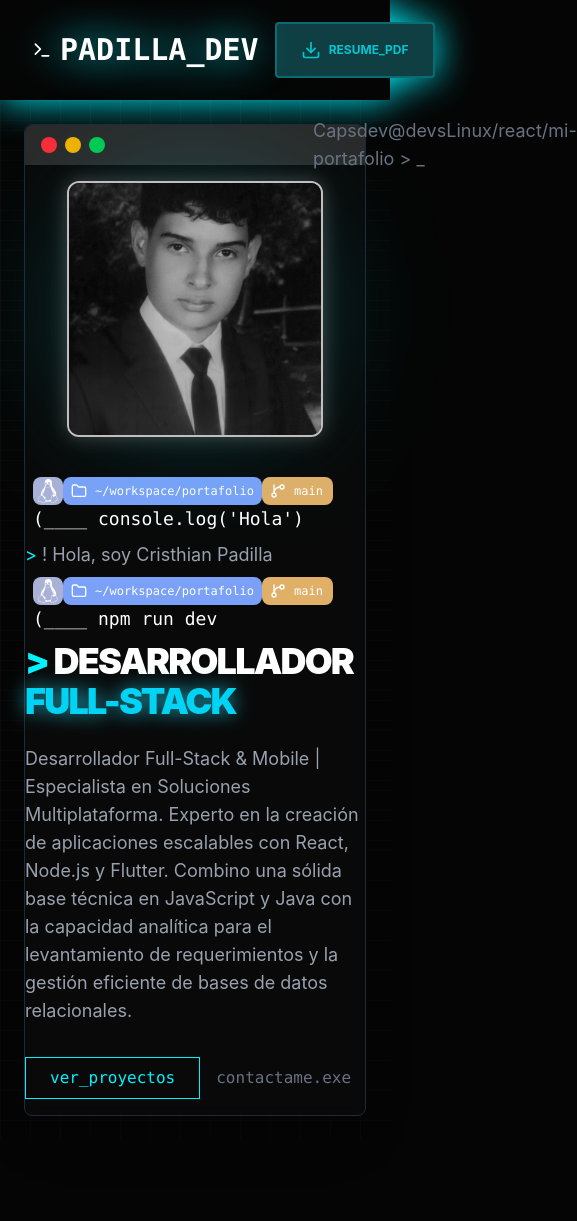
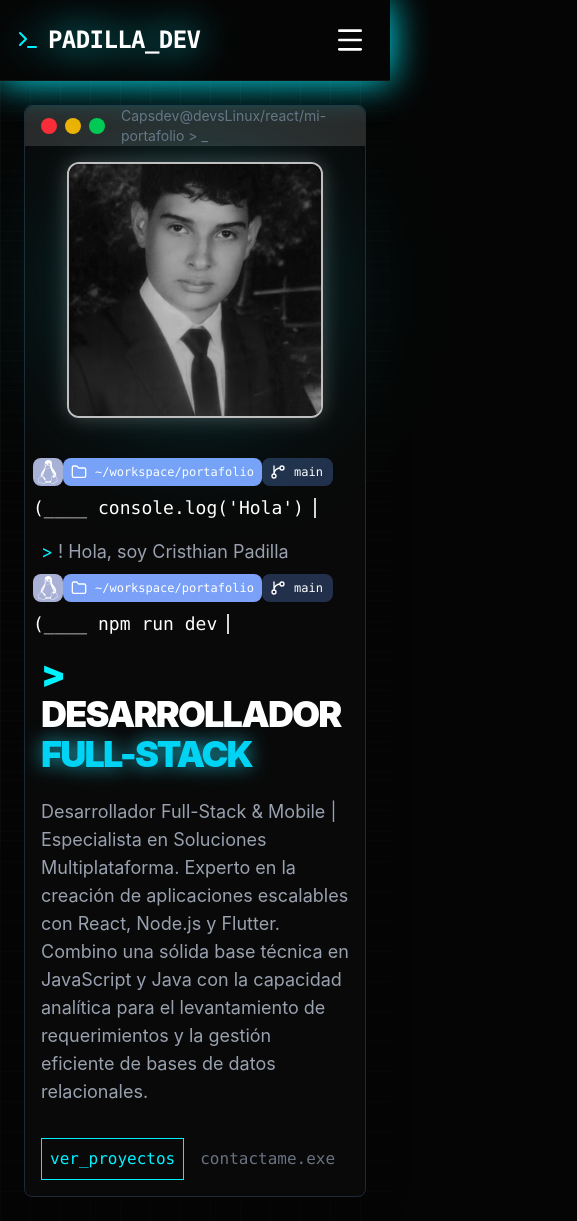
Before and after one commit to cristhianpa22/mi_portafolio, a React (Vite) app: page / in a window 390 px wide. Shown: the whole page, 577 px wide, since content can reach past the window. Before the commit the page ends 1140 px from the top, so only its background shows below. Built offline with nearby package versions, Linux system fonts and the light colour scheme.

Commit message:
feat: Implementar un menú de hamburguesa adaptativo y correcion del anidamiento de enlaces en el encabezadol

```diff
--- a/src/components/common/Header.jsx
+++ b/src/components/common/Header.jsx
@@ -1,14 +1,16 @@
-import React from "react";
-import { Terminal, Download } from "lucide-react";
+import { useState } from "react";
+import { Terminal, Download, Menu, X } from "lucide-react";
 
 const Header = () => {
+  const [isOpen, setIsOpen] = useState(false);
   return (
-    <nav className="flex justify-between items-center bg-neutral text-[#868686] p-4 drop-shadow-[0_0_19px_var(--color-primary)]">
-      <div className=" flex items-center gap-2 text-white font-bold text-3xl racking-tight p-4 drop-shadow-[0_0_19px_var(--color-primary)]">
-        <Terminal size={20} />
-        <span className="font-mono font-bold">PADILLA_DEV</span>
+    <nav className="relative bg-neutral text-[#868686] p-4 border-b border-white/5 drop-shadow-[0_0_19px_var(--color-primary)] z-50">
+      <div className="max-w-7xl mx-auto flex justify-between items-center">
+        <div className=" flex items-center gap-2 text-white font-bold text-2xl  md:text-3xl tracking-tight drop-shadow-[0_0_19px_var(--color-primary)]">
+          <Terminal size={24} className="text-primary" />
+          <span className="font-mono">PADILLA_DEV</span>
         </div>
-      <div className="hidden md:flex gap-8 font-mono text-xl">
+        <div className="hidden md:flex items-center gap-8 font-mono text-lg">
           <a href="#projects" className="hover:text-primary transition-colors">
             PROYECTOS
           </a>
@@ -18,17 +20,61 @@ const Header = () => {
           <a href="#contacto" className="hover:text-primary transition-colors">
             CONTACTO
           </a>
-      </div>
-      <button className="bg-[#0f3f42] text-[#03c6d2]  px-6 py-4 rounded-sm border-2 border-[#0b6b72] font-bold hover:bg-primary hover:text-black transition-all text-xs">
           <a
-          className="flex items-center gap-2"
             href="/hoja_de_vida.pdf"
             download="CV_Padilla_Dev.pdf"
+            className="flex items-center gap-2 bg-[#0f3f42] text-[#03c6d2] px-4 py-2 rounded-sm border-2 border-[#0b6b72] font-bold hover:bg-primary hover:text-black transition-all text-xs"
+          >
+            <Download size={16} />
+            RESUME_PDF
+          </a>
+        </div>
+        <button
+          onClick={() => setIsOpen(!isOpen)}
+          className="md:hidden text-white p-2 focus:outline-none"
+        >
+          {isOpen ? <X size={32} /> : <Menu size={32} />}
+        </button>
+      </div>
+      <div
+        className={`
+        absolute top-full left-0 w-full bg-neutral/95 backdrop-blur-md transition-all duration-300 ease-in-out border-b border-primary/20 md:hidden
+        ${isOpen ? "opacity-100 visible h-auto p-8" : "opacity-0 invisible h-0 overflow-hidden"}
+      `}
+      >
+        <div className="flex flex-col items-center gap-6 font-mono text-xl">
+          <a
+            href="#projects"
+            onClick={() => setIsOpen(false)}
+            className="hover:text-primary"
+          >
+            PROYECTOS
+          </a>
+          <a
+            href="#stack"
+            onClick={() => setIsOpen(false)}
+            className="hover:text-primary"
+          >
+            STACK
+          </a>
+          <a
+            href="#contacto"
+            onClick={() => setIsOpen(false)}
+            className="hover:text-primary"
+          >
+            CONTACTO
+          </a>
+
+          <a
+            href="/hoja_de_vida.pdf"
+            download="CV_Padilla_Dev.pdf"
+            className="flex items-center gap-2 bg-[#0f3f42] text-[#03c6d2] px-8 py-4 rounded-sm border-2 border-[#0b6b72] font-bold"
           >
             <Download size={20} />
             RESUME_PDF
           </a>
-      </button>
+        </div>
+      </div>
     </nav>
   );
 };
--- a/src/components/ui/TerminalBar.jsx
+++ b/src/components/ui/TerminalBar.jsx
@@ -5,7 +5,6 @@ import { Folder, GitBranch } from "lucide-react";
 
 const TerminalBar = ({ text = "hola" }) => {
   return (
-
     <div className="p-2">
       <div className="flex flex-row w-75 sm:w-85 md:w-130 lg:w-full xl:w-full h-7 justify-start items-center rounded-lg  ">
         <div className="bg-[#a9b1d6] w-12 h-full rounded-lg flex items-center justify-center">
@@ -17,7 +16,7 @@ const TerminalBar = ({ text = "hola" }) => {
             ~/workspace/portafolio
           </p>
         </div>
-        <div className="bg-[#e0af68] w-35 md:w-40 h-full flex items-center justify-start p-2 lg:p-4 rounded-lg">
+        <div className="bg-[#22304b] w-35 md:w-40 h-full flex items-center justify-start p-2 lg:p-4 rounded-lg">
           <GitBranch className="text-white text-3xl pr-2" />
 
           <p className="text-white text-xs md:text-lg lg:text-xl">main</p>
@@ -26,7 +25,10 @@ const TerminalBar = ({ text = "hola" }) => {
           <span className="text-gray-500 text-lg"></span>
         </div>
       </div>
-      <p className="text-white text-lg md:text-2xl ">(____ {text}</p>
+      <div className="flex items-center py-2">
+        <p className="text-white text-lg md:text-2xl pr-2 ">(____ {text}</p>
+        <div className="w-[2px] h-5 bg-white animate-pulse ml-0.5 "></div>
+      </div>
     </div>
   );
 };
--- a/src/feature/Hero/Hero.jsx
+++ b/src/feature/Hero/Hero.jsx
@@ -55,11 +55,11 @@ const Hero = () => {
                 </svg>
               </div>
             </div>
-            <span className="text-gray-500 text-lg pl-50">
+            <span className="text-gray-500 text-sm md:text-lg pl-2 md:pl-50">
               Capsdev@devsLinux/react/mi-portafolio {">"} _
             </span>
           </div>
-          <div className="grid grid-cols-1 md:grid-cols-12 gap-8">
+          <div className="grid grid-cols-1 md:grid-cols-12 gap-8 ">
             <div className="md:col-span-4 flex justify-center">
               <div className="relative w-64 h-64">
                 <div className="absolute inset-0 bg-primary/20 blur-3xl rounded-full"></div>
@@ -73,19 +73,19 @@ const Hero = () => {
 
             <div className="md:col-span-8 font-mono">
               <TerminalBar text="console.log('Hola')" />
-              <p className="text-gray-400 font-sans text-lg max-w-xl">
+              <p className="text-gray-400 font-sans text-lg max-w-xl px-4 md:px-0">
                 <span className="text-primary">&gt;</span> ! Hola, soy Cristhian
                 Padilla
               </p>
               <TerminalBar text="npm run dev" />
-              <h2 className="text-4xl md:text-7xl font-black tracking-tighter uppercase font-sans ">
+              <h2 className="text-4xl md:text-7xl font-black tracking-tighter uppercase font-sans  px-4 md:px-0">
                 <span className="text-primary ">&gt;</span> Desarrollador{" "}
                 <span className="text-cyan-400 drop-shadow-[0_0_10px_rgba(34,211,238,0.8)]">
                   Full-Stack
                 </span>
               </h2>
 
-              <p className="mt-6 text-gray-400 font-sans text-lg max-w-xl">
+              <p className="mt-6 text-gray-400 font-sans text-lg max-w-xl px-4 md:px-0">
                 Desarrollador Full-Stack & Mobile | Especialista en Soluciones
                 Multiplataforma. Experto en la creación de aplicaciones
                 escalables con React, Node.js y Flutter. Combino una sólida base
@@ -94,8 +94,8 @@ const Hero = () => {
                 de datos relacionales.
               </p>
 
-              <div className="mt-8 flex gap-4">
-                <button className="border border-primary text-primary px-6 py-2 hover:bg-primary/10 transition-all">
+              <div className="mt-8 flex gap-4 px-4 md:px-0">
+                <button className="border border-primary text-primary px-2 md:px-6 py-2 hover:bg-primary/10 transition-all">
                   <a href="#proyectos">ver_proyectos</a>
                 </button>
                 <button className="text-gray-500 hover:text-white transition-colors">
```
Lines whose indentation alone changed are shown as unchanged.
